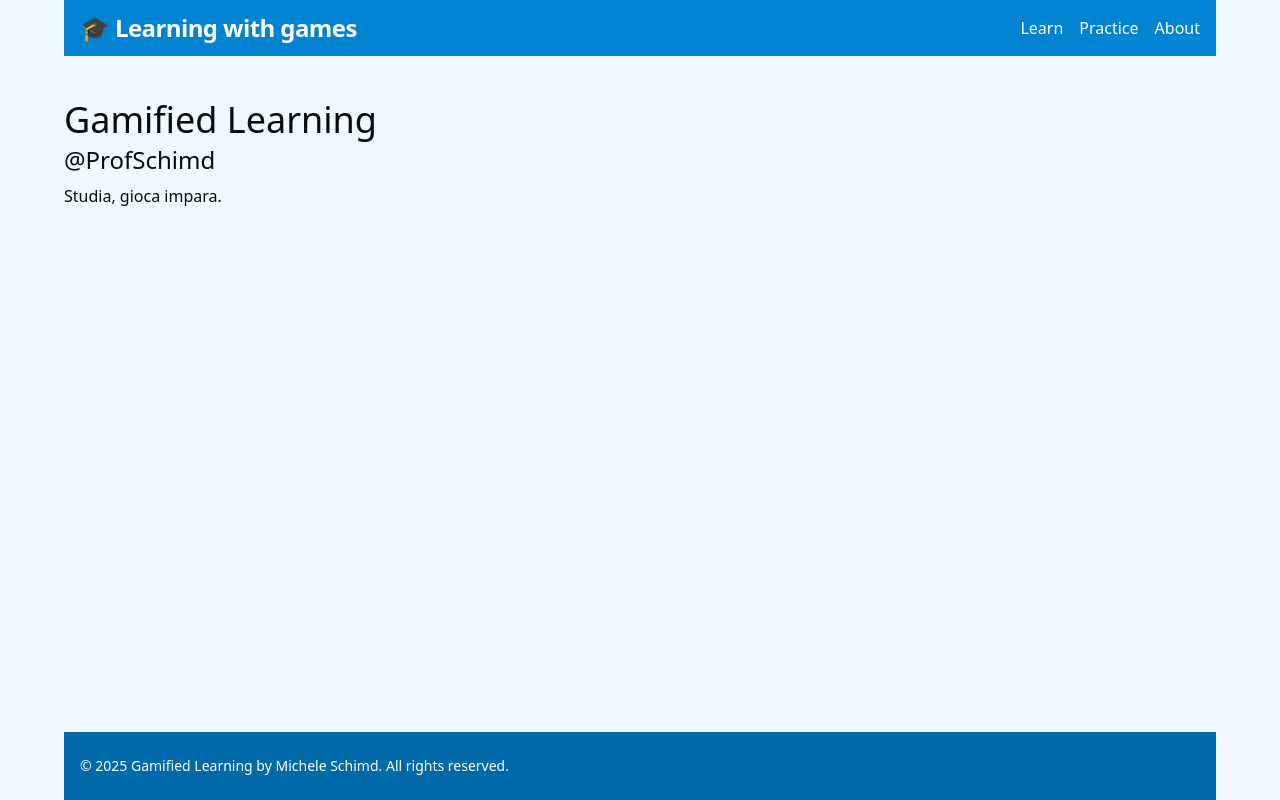
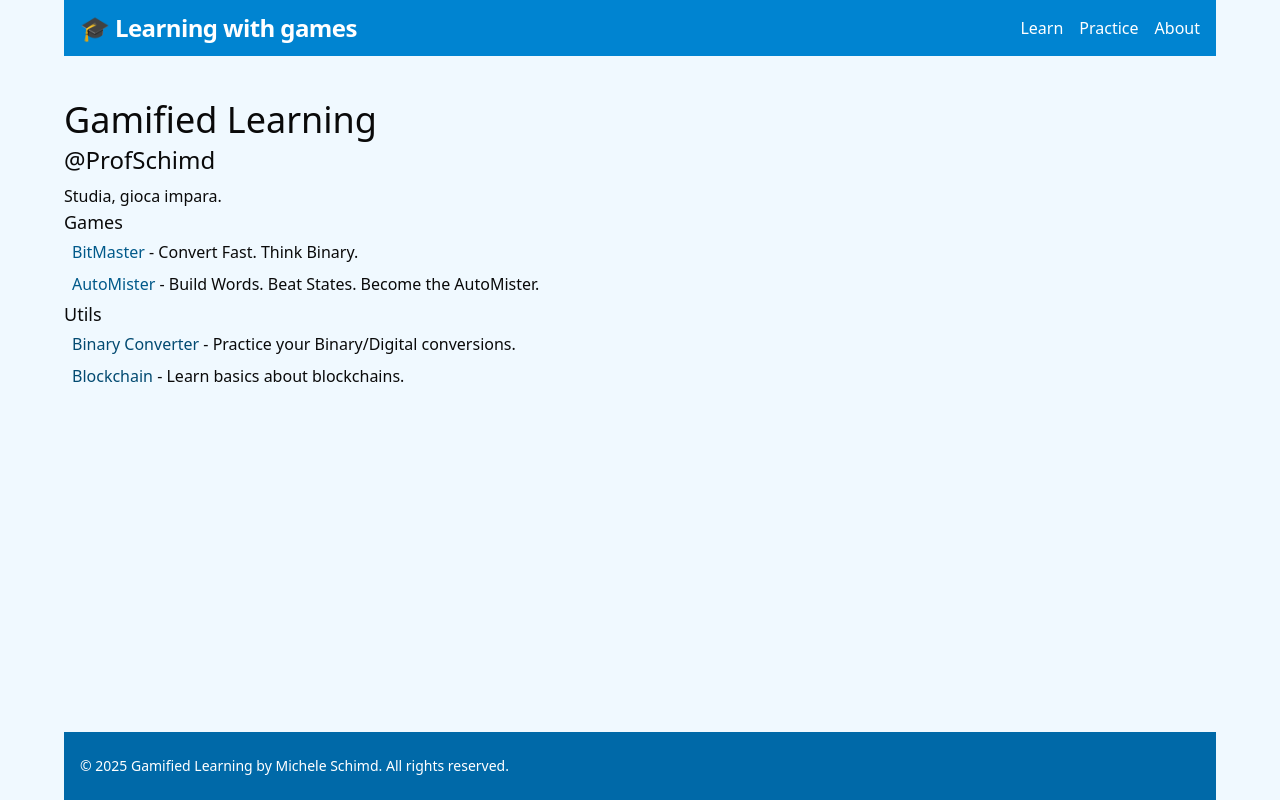
Before and after one commit to ProfSchimd/gamified-learning, a Next.js app in the folder gamified-learning/: page / in a window 1280 px wide. Built offline with nearby package versions, Linux system fonts and the light colour scheme.

Commit message:
Added references home page. Added blockchain util.

```diff
--- a/gamified-learning/src/app/page.js
+++ b/gamified-learning/src/app/page.js
@@ -1,3 +1,6 @@
+import { Games } from "@/config/games";
+import { Utils } from "@/config/util";
+
 export default function Home() {
   return (
     <div>
@@ -7,6 +10,20 @@ export default function Home() {
       </div>
       <main>
         Studia, gioca impara.
+        <div>
+          <h2 className="text-lg">Games</h2>
+          <ul>
+            {[...Games].map((game) => (
+              <li className="py-1 ml-2" key={game.name}><a className="text-sky-800 dark:text-sky-300 hover:text-sky-500" href={game.relPath}>{game.name}</a> - {game.description}</li>
+            ))}
+          </ul>
+          <h2 className="text-lg">Utils</h2>
+          <ul>
+          {[...Utils.map((util) => (
+            <li className="py-1 ml-2" key={util.name}><a className="text-sky-900 dark:text-sky-300 hover:text-sky-500" href={util.relPath}>{util.name}</a> - {util.description}</li>
+          ))]}
+          </ul>
+        </div>
       </main>
     </div>
   );
--- /dev/null
+++ b/gamified-learning/src/app/utils/blockchain/blockchain.jsx
@@ -0,0 +1,87 @@
+"use client";
+import React, { useState } from "react";
+import crypto from "crypto";
+
+const truncateHash = (input) => input.slice(0, 8);
+
+const generateHash = (data) => {
+  return truncateHash(
+    crypto.createHash("sha256").update(data).digest("hex")
+  );
+};
+
+const Block = ({ block, index, valid }) => (
+  <div
+    className={`p-4 rounded-2xl shadow-md m-2 w-60 transition duration-300 ${
+      valid ? "bg-green-100" : "bg-red-100"
+    }`}
+  >
+    <h2 className="font-bold text-lg">Block #{index}</h2>
+    <p className="text-sm mt-2">Data: {block.data}</p>
+    <p className="text-xs mt-1 text-gray-600">Hash: {block.hash}</p>
+    <p className="text-xs mt-1 text-gray-600">Prev: {block.prevHash}</p>
+  </div>
+);
+
+export default function BlockchainVisualizer() {
+  const [chain, setChain] = useState([
+    {
+      data: "Genesis Block",
+      prevHash: "0",
+      hash: generateHash("Genesis Block0"),
+    },
+  ]);
+  const [newData, setNewData] = useState("");
+  const [validity, setValidity] = useState([]);
+
+  const addBlock = () => {
+    const prevBlock = chain[chain.length - 1];
+    const newBlock = {
+      data: newData || `Block ${chain.length}`,
+      prevHash: prevBlock.hash,
+      hash: generateHash(newData + prevBlock.hash),
+    };
+    setChain([...chain, newBlock]);
+    setNewData("");
+    setValidity([]);
+  };
+
+  const verifyChain = () => {
+    const results = chain.map((block, idx) => {
+      if (idx === 0) return true;
+      const prev = chain[idx - 1];
+      const expectedHash = generateHash(block.data + block.prevHash);
+      return block.prevHash === prev.hash && block.hash === expectedHash;
+    });
+    setValidity(results);
+  };
+
+  return (
+    <div className="p-6 max-w-7xl mx-auto">
+      <h1 className="text-2xl font-bold mb-4">🧱 Blockchain Visualizer</h1>
+      <div className="flex space-x-2 mb-4">
+        <input
+          type="text"
+          value={newData}
+          onChange={(e) => setNewData(e.target.value)}
+          placeholder="Enter block data"
+          className="p-2 border rounded w-64"
+        />
+        <button onClick={addBlock}>Add Block</button>
+        <button onClick={verifyChain} variant="outline">
+          Verify Chain
+        </button>
+      </div>
+      <div className="flex overflow-x-auto p-2">
+        {chain.map((block, idx) => (
+          <Block
+            key={idx}
+            block={block}
+            index={idx}
+            valid={validity.length > 0 ? validity[idx] : true}
+          />
+        ))}
+      </div>
+    </div>
+  );
+}
--- /dev/null
+++ b/gamified-learning/src/app/utils/blockchain/page.jsx
@@ -0,0 +1,9 @@
+import BlockchainVisualizer from "./blockchain";
+
+export default function BlockchainUtil() {
+    return(
+        <>
+            <BlockchainVisualizer />
+        </>
+    );
+}
--- /dev/null
+++ b/gamified-learning/src/config/games.js
@@ -0,0 +1,12 @@
+export const Games = [
+    {
+        name: "BitMaster",
+        relPath: "/games/bit-master",
+        description: "Convert Fast. Think Binary.",
+    },
+    {
+        name: "AutoMister",
+        relPath: "/games/auto-mister",
+        description: "Build Words. Beat States. Become the AutoMister."
+    }
+];
--- /dev/null
+++ b/gamified-learning/src/config/util.js
@@ -0,0 +1,12 @@
+export const Utils = [
+    {
+        name: "Binary Converter",
+        relPath: "/utils/binary-converter",
+        description: "Practice your Binary/Digital conversions.",
+    },
+    {
+        name: "Blockchain",
+        relPath: "/utils/blockchain",
+        description: "Learn basics about blockchains.",
+    }
+];
```
Also changed, not shown: gamified-learning/src/app/utils/binary-converter/page.jsx (renamed from gamified-learning/src/app/util/binary-converter/page.jsx).
